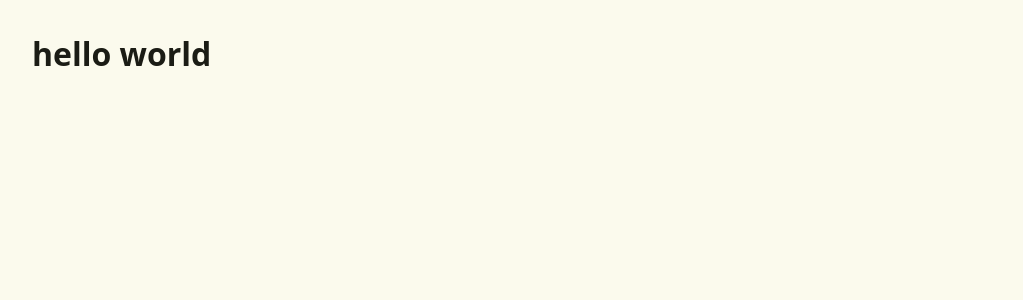
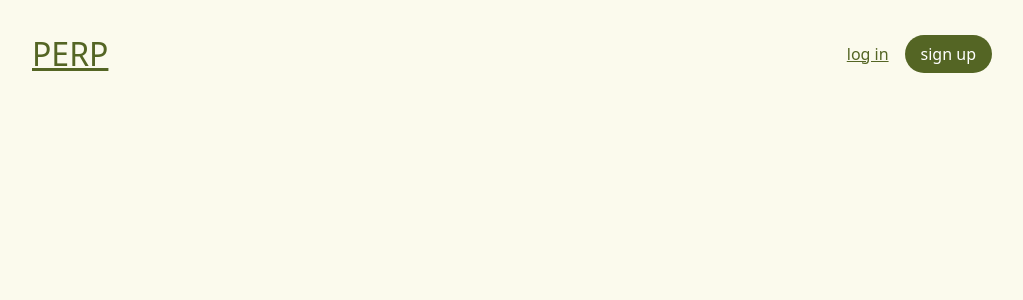
Before and after one commit to sinskiy/perp, a React (Vite) app in the folder client/: page / in a window 1280 px wide. Shown: the top 300 px of the page, without its empty margins (128-1151 px from the left). Built offline with nearby package versions, Linux system fonts and the light colour scheme.

Commit message:
feat(client): add heaeder

```diff
--- /dev/null
+++ b/client/src/components/Header.jsx
@@ -0,0 +1,25 @@
+import classes from "./Header.module.css";
+
+const Header = () => {
+  return (
+    <header className={classes.header}>
+      <a href="/" aria-label="home" className={classes.logo}>
+        PERP
+      </a>
+      <Nav />
+    </header>
+  );
+};
+
+const Nav = () => {
+  return (
+    <nav className={classes.nav}>
+      <a href="/login">log in</a>
+      <a href="/signup" className="link-button primary">
+        sign up
+      </a>
+    </nav>
+  );
+};
+
+export default Header;
--- /dev/null
+++ b/client/src/components/Header.module.css
@@ -0,0 +1,17 @@
+.header {
+  display: grid;
+  grid-template-columns: 1fr auto;
+
+  margin-bottom: 2rem;
+}
+
+.logo {
+  width: fit-content;
+  font-size: 2rem;
+}
+
+.nav {
+  display: flex;
+  gap: 1rem;
+  align-items: center;
+}
--- a/client/src/index.css
+++ b/client/src/index.css
@@ -60,7 +60,8 @@ a:disabled {
   opacity: 0.5;
 }
 
-button {
+button,
+.link-button {
   width: fit-content;
   padding: 0.5rem 2rem;
 
@@ -86,6 +87,10 @@ a:hover {
   background-color: var(--error);
   color: var(--on-error);
 }
+.link-button {
+  text-decoration: none;
+  padding: 0.5rem 1rem;
+}
 
 /* global layout styling */
 body {
--- a/client/src/routes/Root.jsx
+++ b/client/src/routes/Root.jsx
@@ -1,9 +1,10 @@
 import { Outlet } from "react-router-dom";
+import Header from "../components/Header";
 
 function Root() {
   return (
     <>
-      <h1>hello world</h1>
+      <Header />
       <main>
         <Outlet />
       </main>
```
